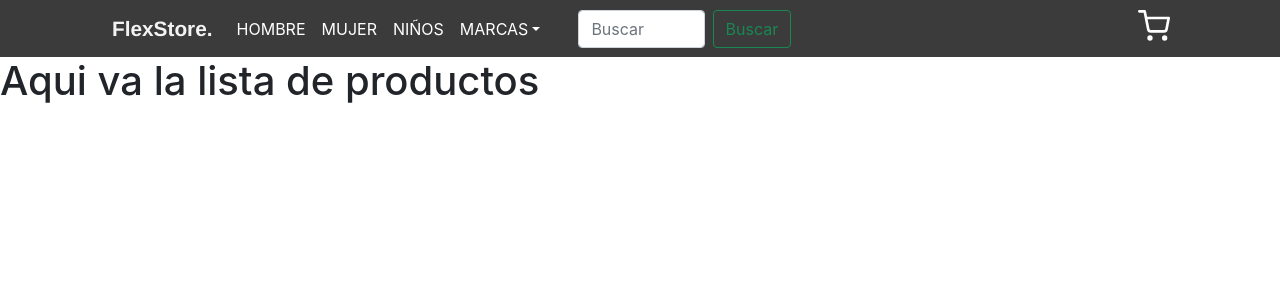
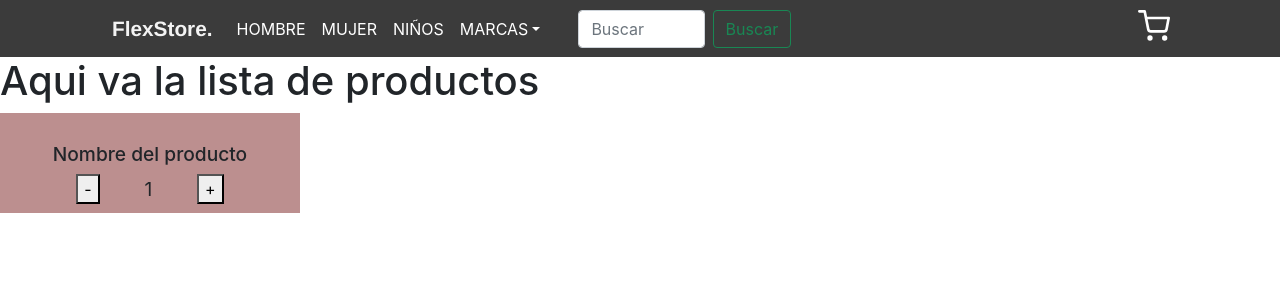
Before and after one commit to martinmotermin/FlexStore-ReactJs, a React (Create React App) app: page / in a window 1280 px wide. Shown: the top 300 px of the page. Built offline with nearby package versions, Linux system fonts and the light colour scheme.

Commit message:
desafio contador

```diff
--- a/src/App.js
+++ b/src/App.js
@@ -1,5 +1,6 @@
 import React from "react";
 import "./App.css";
+import ItemCount from "./Components/ItemCount";
 
 //Componentes y Estilos
 import ItemListContainer from "./Components/ItemListContainer";
@@ -10,6 +11,7 @@ function App() {
     <React.Fragment>
       <Navbar />
       <ItemListContainer greeting={"Aqui va la lista de productos"} />
+      <ItemCount />
     </React.Fragment>
   );
 }
--- /dev/null
+++ b/src/Components/ItemCount.css
@@ -0,0 +1,27 @@
+.item__count--card {
+  display: flex;
+  flex-direction: column;
+  height: 100px;
+  width: 300px;
+  justify-content: space-around;
+  align-items: center;
+  background-color: rosybrown;
+  padding: 30px;
+}
+
+.item__title {
+  font-size: 1.2rem;
+}
+
+.item__counter {
+  display: flex;
+  flex-direction: row;
+  justify-content: space-around;
+  align-items: center;
+  width: 80%;
+}
+
+.item__counter p {
+  font-size: 1.2rem;
+  margin: 0;
+}
--- /dev/null
+++ b/src/Components/ItemCount.js
@@ -0,0 +1,29 @@
+import React, { useState } from "react";
+import "./ItemCount.css";
+
+const ItemCount = () => {
+  const [counter, setCounter] = useState(1);
+
+  const addProductHandler = () => {
+    setCounter(counter + 1);
+  };
+
+  const sustractProductHandler = () => {
+    if (counter > 1) {
+      setCounter(counter - 1);
+    }
+  };
+
+  return (
+    <div className="item__count--card">
+      <h3 className="item__title">Nombre del producto</h3>
+      <div className="item__counter">
+        <button onClick={sustractProductHandler}>-</button>
+        <p>{counter}</p>
+        <button onClick={addProductHandler}>+</button>
+      </div>
+    </div>
+  );
+};
+
+export default ItemCount;
```
